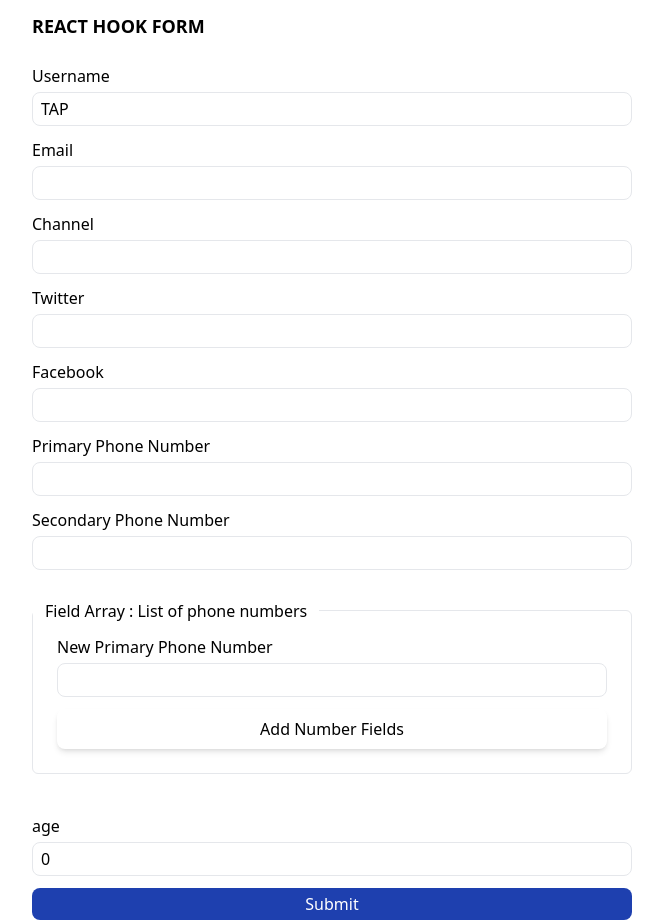
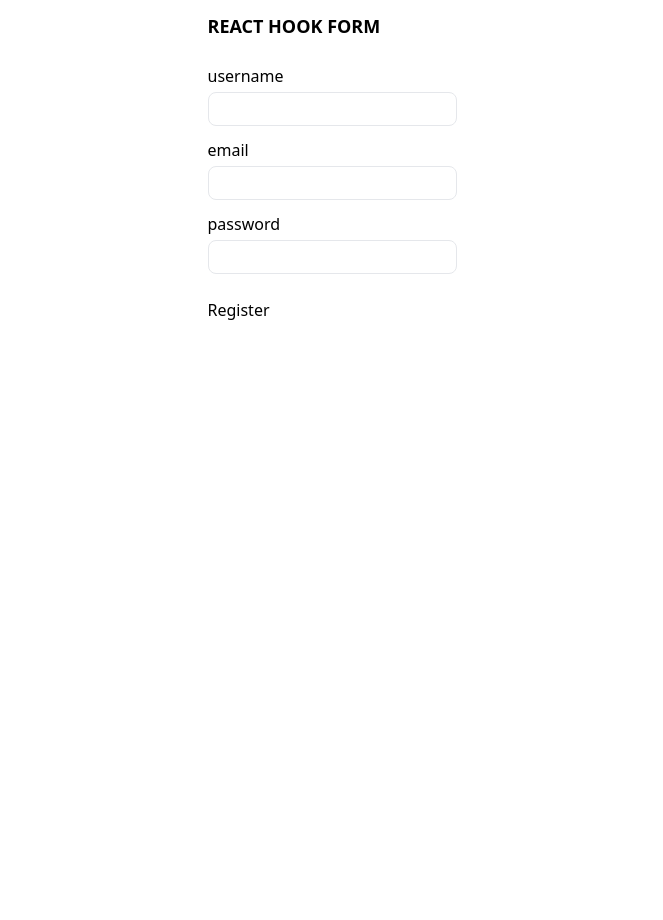
Before and after one commit to Haybuka/React-combo, a React (Create React App) app: page / in a window 1280 px wide. Shown: the whole page, without its empty margins (308-971 px from the left). After the commit the page ends 800 px from the top, so only its background shows below. Built offline with nearby package versions, Linux system fonts and the light colour scheme.

Commit message:
rhf with drilled component

```diff
--- a/package.json
+++ b/package.json
@@ -3,6 +3,7 @@
   "version": "0.1.0",
   "private": true,
   "dependencies": {
+    "@hookform/resolvers": "^3.3.0",
     "@testing-library/jest-dom": "^5.17.0",
     "@testing-library/react": "^13.4.0",
     "@testing-library/user-event": "^13.5.0",
@@ -16,7 +17,9 @@
     "react-hook-form": "^7.45.4",
     "react-scripts": "5.0.1",
     "typescript": "^4.9.5",
-    "web-vitals": "^2.1.4"
+    "web-vitals": "^2.1.4",
+    "yup": "^1.2.0",
+    "zod": "^3.22.2"
   },
   "scripts": {
     "start": "react-scripts start",
--- a/src/App.tsx
+++ b/src/App.tsx
@@ -2,6 +2,7 @@ import './App.css';
 
 import Header from './components/header';
 import Login from './components/login';
+import Register from './components/register';
 
 export type decodedTextType = string | number | null;
 
@@ -10,7 +11,8 @@ function App() {
     <main className="h-screen flex justify-center  p-3">
       <section className="mx-auto">
         <Header text="React Hook Form" />
-        <Login />
+        {/* <Login /> */}
+        <Register />
       </section>
     </main>
   );
--- /dev/null
+++ b/src/components/input/index.tsx
@@ -0,0 +1,32 @@
+import { useController, UseControllerProps } from 'react-hook-form';
+import ErrorMessage from '../login/errorMessage';
+
+type FormValues = {
+  username: string;
+  email: string;
+  password: string;
+};
+
+const InputComponents = (props: UseControllerProps<FormValues>) => {
+  const {
+    field,
+    fieldState: { error },
+  } = useController(props);
+
+  const { name } = props;
+  return (
+    <div className="my-3 w-full">
+      <label htmlFor={name}>{name}</label>
+      <input
+        id={name}
+        {...field}
+        // placeholder={name}
+        className="block w-full my-1 border rounded-lg py-1 focus:border-gray-400 focus:outline-none px-2 uppercase"
+      />
+
+      <ErrorMessage msg={error?.message} />
+    </div>
+  );
+};
+
+export default InputComponents;
--- a/src/components/login/errorMessage.tsx
+++ b/src/components/login/errorMessage.tsx
@@ -4,7 +4,7 @@ type ErrorMessageType = {
   msg: string | any;
 };
 const ErrorMessage = ({ msg }: ErrorMessageType) => {
-  return <p className="text-red-600 lowercase text-sm">{msg}</p>;
+  return <p className="text-red-600 uppercase text-[12px]">{msg}</p>;
 };
 
 export default ErrorMessage;
--- a/src/components/login/index.tsx
+++ b/src/components/login/index.tsx
@@ -1,5 +1,5 @@
-import React from 'react';
-import { useForm, useFieldArray } from 'react-hook-form';
+import React, { useEffect } from 'react';
+import { useForm, useFieldArray, FieldErrors } from 'react-hook-form';
 import { DevTool } from '@hookform/devtools';
 import ErrorMessage from './errorMessage';
 
@@ -14,6 +14,7 @@ type FormValues = {
   age: number;
   phoneNumbers: string[];
   phNumbers: { number: string }[];
+  dob: Date;
 };
 
 const Login = () => {
@@ -29,26 +30,28 @@ const Login = () => {
       age: 0,
       phoneNumbers: ['', ''],
       phNumbers: [{ number: '' }],
+      dob: new Date(),
     },
+    mode: 'onBlur',
   });
   const {
     register,
     control,
     handleSubmit,
-    formState: { errors },
+    formState: {
+      errors,
+      isDirty,
+      isValid,
+      isSubmitting,
+      isSubmitted,
+      isSubmitSuccessful,
+      submitCount,
+    },
+    watch,
+    getValues,
+    setValue,
+    reset,
   } = form;
-
-  // * Arrays
-  // declare type
-  // add to initial value object
-  // use dot notation (not bracket) in register to access arrays index.
-  //
-
-  // Dynamic fields
-  // - useFieldArray : works mainly with array of objects
-  // create an initial state as an array of object
-  // specify the field to use this as an array of fields - useFieldArray, and destructure.
-  // create jsx , well, tsx
 
   const { fields, append, remove } = useFieldArray({
     name: 'phNumbers',
@@ -58,10 +61,63 @@ const Login = () => {
   const onSubmit = (data: FormValues) => {
     console.log('form submitted', data);
   };
+
+  useEffect(() => {
+    //careful not to call reset method in the on submit though
+    // use the isSubmitSuccessful flag to check if form submit was successful, then reset inside a useEffect hook
+
+    isSubmitSuccessful && reset();
+  }, [isSubmitSuccessful, reset]);
+
+  const handleGetValues = () => {
+    // Get values accesses field values without triggering a re-render
+    // it is just like watch, but without the re-render
+    // changing a field value will not trigger the get values method
+    // you can get specific value by passing a field name or an array of field name to the getValues method.
+    console.log(getValues());
+    console.log(getValues('username'));
+    console.log(getValues(['username', 'email']));
+  };
+
+  const handleSetValues = () => {
+    //Sets a registered fields value programatically on an action e.g click, page load or so
+    //code commented below is first step and it sets the username field from whatevr it was to iron man
+
+    // setValue('username', 'Iron man');
+
+    //Calling set value does not affect the state of the field, such as dirty touched or validation.
+    // To change a field state asif a suer is interacting, a third argument is needed.
+    setValue('username', 'Iron man', {
+      shouldValidate: true,
+      shouldDirty: true,
+      shouldTouch: true,
+    });
+  };
+  //  Watch keeps track of fields incase they are needed to be rendered on UI
+  // const watchUsername = watch('username');
+  // const watchOthers = watch(['email', 'channel']);
+  // const watchAll = watch();
+
+  const handleSubmitError = (error: FieldErrors<FormValues>) => {
+    // perfect place to return custom error messages.
+    console.log({ error });
+  };
+
+  // when a field is disabled through hook form, value for that field becomes undefined and the validation cancels
+  // fields can also be conditionally disabled.
+
   return (
     <>
-      <form className="w-[600px] " onSubmit={handleSubmit(onSubmit)} noValidate>
-        <div className="my-3">
+      <form
+        className="w-[800px] uppercase text-sm"
+        onSubmit={handleSubmit(onSubmit, handleSubmitError)}
+        noValidate
+      >
+        {/* <h2>watching Username : {watchUsername}</h2>
+        <h2>watching email and channel : {watchOthers}</h2>
+        <h2>watching all fields : {JSON.stringify(watchAll)}</h2> */}
+        <section className="flex items-center gap-2">
+          <div className="my-3 w-full">
             <label htmlFor="username">Username</label>
             <input
               id="username"
@@ -77,7 +133,7 @@ const Login = () => {
 
             <ErrorMessage msg={errors.username?.message} />
           </div>
-        <div className="my-3">
+          <div className="my-3 w-full">
             <label htmlFor="mail">Email</label>
             <input
               id="mail"
@@ -107,6 +163,8 @@ const Login = () => {
             />
             <ErrorMessage msg={errors.email?.message} />
           </div>
+        </section>
+
         <div className="my-3">
           <label htmlFor="channel">Channel</label>
           <input
@@ -122,12 +180,14 @@ const Login = () => {
           />
           <ErrorMessage msg={errors.channel?.message} />
         </div>
-        <div className="my-3">
+        <section className="flex items-center gap-2">
+          <div className="my-3 w-full">
             <label htmlFor="twitter">Twitter</label>
             <input
               id="twitter"
               type="text"
               {...register('social.twitter', {
+                disabled: watch('channel') === '',
                 required: {
                   value: true,
                   message: 'Twiter Social is required',
@@ -137,7 +197,7 @@ const Login = () => {
             />
             <ErrorMessage msg={errors.social?.twitter?.message} />
           </div>
-        <div className="my-3">
+          <div className="my-3 w-full">
             <label htmlFor="facebook">Facebook</label>
             <input
               id="facebook"
@@ -152,7 +212,9 @@ const Login = () => {
             />
             <ErrorMessage msg={errors.social?.facebook?.message} />
           </div>
-        <div className="my-3">
+        </section>
+        <section className="flex items-center gap-2 my-3">
+          <div className="w-full">
             <label htmlFor="primary-phobe">Primary Phone Number</label>
             <input
               id="primary-phone"
@@ -167,8 +229,8 @@ const Login = () => {
             />
             <ErrorMessage msg={errors?.phoneNumbers?.[0]?.message} />
           </div>
-        <div className="my-3">
-          <label htmlFor="secondary-phobe">Secondary Phone Number</label>
+          <div className="w-full">
+            <label htmlFor="secondary-phone">Secondary Phone Number</label>
             <input
               id="secondary-phone"
               type="text"
@@ -176,7 +238,23 @@ const Login = () => {
               className="block w-full my-1 border rounded-lg py-1 focus:border-gray-400 focus:outline-none px-2"
             />
           </div>
-
+        </section>
+        <div className="my-3">
+          <label htmlFor="age">age</label>
+          <input
+            id="age"
+            type="number"
+            {...register('age', {
+              valueAsNumber: true,
+              required: {
+                value: true,
+                message: 'age is required',
+              },
+            })}
+            className="block w-full my-1 border rounded-lg py-1 focus:border-gray-400 focus:outline-none px-2"
+          />
+          <ErrorMessage msg={errors.age?.message} />
+        </div>
         <section>
           <aside className="border rounded-md relative my-10">
             <label className="absolute -top-3 bg-white px-3 left-0">
@@ -196,7 +274,11 @@ const Login = () => {
                       className="block w-full my-1 border rounded-lg py-1 focus:border-gray-400 focus:outline-none px-2"
                     />
                     {index > 0 && (
-                      <button type="button" onClick={() => remove(index)}>
+                      <button
+                        type="button"
+                        onClick={() => remove(index)}
+                        className="bg-red-100 text-red-600 px-4 py-2 rounded-xl text-sm"
+                      >
                         Remove Number
                       </button>
                     )}
@@ -213,25 +295,46 @@ const Login = () => {
             </div>
           </aside>
         </section>
+
         <div className="my-3">
-          <label htmlFor="age">age</label>
+          <label htmlFor="date">Date of Birth</label>
           <input
-            id="age"
-            type="number"
-            {...register('age', {
-              valueAsNumber: true,
+            id="date"
+            type="date"
+            {...register('dob', {
+              valueAsDate: true,
               required: {
                 value: true,
-                message: 'age is required',
+                message: 'date is required',
               },
             })}
             className="block w-full my-1 border rounded-lg py-1 focus:border-gray-400 focus:outline-none px-2"
           />
-          <ErrorMessage msg={errors.age?.message} />
+          <ErrorMessage msg={errors.dob?.message} />
         </div>
-        <button className="text-center block w-full rounded-lg py-1 bg-blue-800 text-white">
+
+        <section className="flex justify-between items-center gap-2">
+          <button
+            type="button"
+            onClick={handleGetValues}
+            className="text-center block w-full rounded-lg py-2 text-blue-600 bg-blue-100"
+          >
+            Get values
+          </button>
+          <button
+            className="text-center block w-full rounded-lg py-2 text-blue-600 bg-blue-100"
+            disabled={!isDirty || !isValid || isSubmitting}
+          >
             Submit
           </button>
+          <button
+            type="button"
+            onClick={handleSetValues}
+            className="text-center block w-full rounded-lg py-2 text-blue-600 bg-blue-100"
+          >
+            Set values
+          </button>
+        </section>
       </form>
       <DevTool control={control} />
     </>
--- /dev/null
+++ b/src/components/register/index.tsx
@@ -0,0 +1,102 @@
+import { Controller, useForm } from 'react-hook-form';
+import ErrorMessage from '../login/errorMessage';
+import { yupResolver } from '@hookform/resolvers/yup';
+import { zodResolver } from '@hookform/resolvers/zod';
+import * as yup from 'yup';
+import { z } from 'zod';
+import { DevTool } from '@hookform/devtools';
+import InputComponents from '../input';
+
+type FormValues = {
+  username: string;
+  email: string;
+  password: string;
+};
+
+const yupSchema = yup
+  .object({
+    username: yup.string().required('Username is required'),
+    email: yup
+      .string()
+      .email('Email format is not valid')
+      .required('Email is required'),
+    // age: yup.number().positive().integer().required(),
+  })
+  .required();
+
+const zodSchema = z.object({
+  username: z.string().nonempty('Zod username is required'),
+  password: z.string().nonempty('Zod password is required'),
+  email: z
+    .string()
+    .nonempty('Zod Email is required')
+    .email('Zod Email format is not valid'),
+});
+const Register = () => {
+  const {
+    register,
+    handleSubmit,
+    formState: { errors },
+    control,
+  } = useForm({
+    defaultValues: {
+      username: '',
+      email: '',
+      password: '',
+    },
+    resolver: zodResolver(zodSchema),
+  });
+
+  const handleFormSubmit = (values: FormValues) => {};
+  return (
+    <form onSubmit={handleSubmit(handleFormSubmit)} noValidate>
+      {/* <div className="my-3 w-full">
+        <label htmlFor="username">Username</label>
+        <input
+          id="username"
+          type="text"
+          {...register('username')}
+          className="block w-full my-1 border rounded-lg py-1 focus:border-gray-400 focus:outline-none px-2"
+        />
+
+        <ErrorMessage msg={errors.username?.message} />
+      </div> */}
+      {/* <div className="my-3 w-full">
+        <label htmlFor="username">Email</label>
+        <input
+          id="email"
+          type="text"
+          {...register('email')}
+          className="block w-full my-1 border rounded-lg py-1 focus:border-gray-400 focus:outline-none px-2"
+        />
+
+        <ErrorMessage msg={errors.email?.message} />
+      </div> */}
+      {/* <Controller
+        name="email"
+        control={control}
+        rules={{ required: true }}
+        render={({ field }) => <InputComponents {...field} />}
+      /> */}
+      <InputComponents
+        control={control}
+        name="username"
+        rules={{ required: true }}
+      />
+      <InputComponents
+        control={control}
+        name="email"
+        rules={{ required: true }}
+      />
+      <InputComponents
+        control={control}
+        name="password"
+        rules={{ required: true }}
+      />
+      <button>Register</button>
+      <DevTool control={control} />
+    </form>
+  );
+};
+
+export default Register;
```
Also changed, not shown: 1 other file (tests, documents, lock files or other folders). Lines whose indentation alone changed are shown as unchanged.
